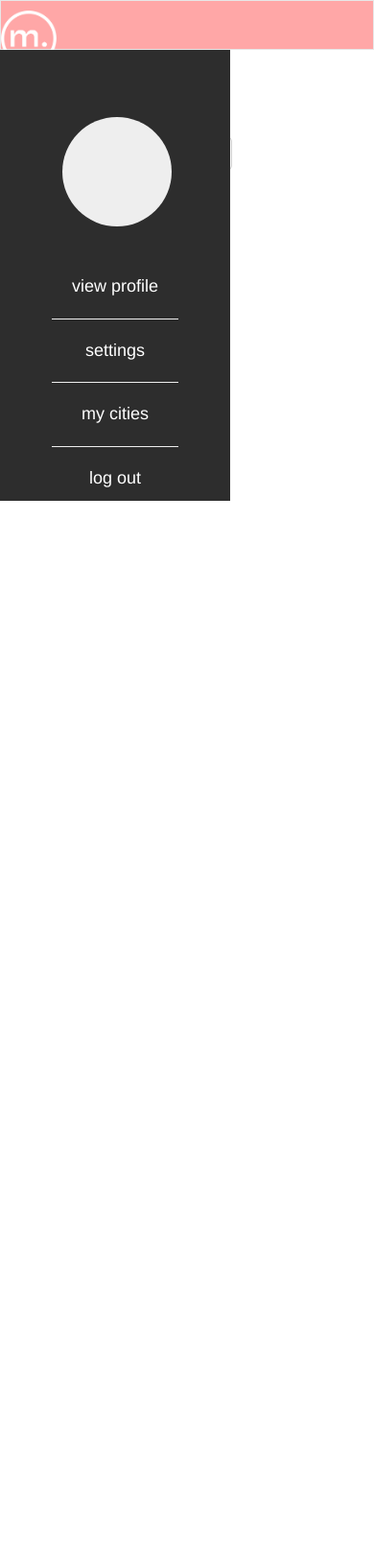
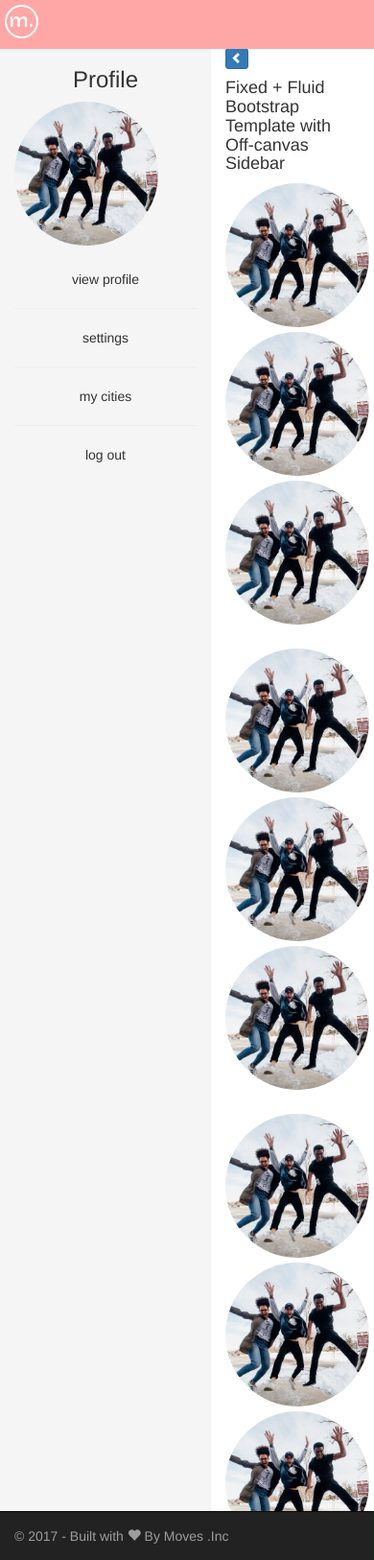
Before and after one commit to sarahkemi/curlsio, a Flask app: page /dashboard in a window 390 px wide. Shown: the whole page at 96% size. Run offline with Flask 2, Linux system fonts and the light colour scheme; some libraries are stand-ins or nearby versions.

Commit message:
dashboard initial work

```diff
--- a/static/css/app.css
+++ b/static/css/app.css
@@ -1 +1,51 @@
 /* app.css */
+body,html,.row-offcanvas {
+  height:100%;
+}
+
+.pink {
+ background-color: #ffa7a7;
+}
+
+body {
+  padding-top: 50px;
+}
+
+.one {
+  background: url('../img/happy.jpg');
+}
+
+.logo {
+  padding-top: 5px;
+  padding-left: 5px;
+  background: url('../img/moves.iologo.png');
+  height: 40px;
+  width: 40px;
+}
+
+.circle {
+  display: inline-block;
+  padding-left: 20px;
+  width: 150px;
+  height: 150px;
+  border-radius: 50%;
+  background-repeat: no-repeat;
+  background-position: center center;
+  background-size: cover;
+}
+
+#sidebar {
+  width: inherit;
+  min-width: 220px;
+  max-width: 220px;
+  background-color:#f5f5f5;
+  float: left;
+  height:100%;
+  position:relative;
+  overflow-y:auto;
+  overflow-x:hidden;
+}
+#main {
+  height:100%;
+  overflow:auto;
+}
--- a/templates/dashboard.html
+++ b/templates/dashboard.html
@@ -8,45 +8,37 @@
 
         <!-- Bootstrap -->
         <link href="static/css/bootstrap.min.css" rel="stylesheet">
-        <link href="static/css/custom.css" rel="stylesheet">
+        <link href="static/css/app.css" rel="stylesheet">
     </head>
     <body>
-        <div class="main-nav">
-            <nav class="navbar navbar-default">
-              <div class="container-fluid">
-                <!-- Brand and toggle get grouped for better mobile display -->
+        <div class="navbar pink navbar-fixed-top">
     <div class="navbar-header">
-                    <img class="logo" src="../static/img/moves.iologo.png" height=58px width=58px>
+      <button type="button" class="navbar-toggle" data-toggle="collapse" data-target=".navbar-collapse">
+        <span class="icon-bar"></span>
+        <span class="icon-bar"></span>
+        <span class="icon-bar"></span>
+      </button>
+      <img class="logo" src="../static/img/moves.iologo.png">
     </div>
-              <span class="navbar-text">What's the move in...</span>
-                <span class="btn-group">
-                  <button type="button" class="btn btn-default" >City</button>
-                  <button type="button" class="btn btn-default dropdown-toggle" data-toggle="dropdown" aria-haspopup="true" aria-expanded="false">
-                    <span class="caret"></span>
-                    <span class="sr-only">Toggle Dropdown</span>
-                  </button>
-                  <ul class="dropdown-menu">
-                    <li><a href="#">Atlanta</a></li>
-                    <li><a href="#">San Francisco</a></li>
-                    <li><a href="#">Boston</a></li>
-                    <li><a href="#">Minneapolis</a></li>
+    <div class="collapse navbar-collapse">
+      <ul class="nav navbar-nav">
+        <li class="active"><a href="#">Home</a></li>
+        <li><a href="#about">About</a></li>
+        <li><a href="#contact">Contact</a></li>
       </ul>
-                </span>
-                  <span class="navbar-text">?</span>
+    </div><!--/.nav-collapse -->
+</div><!--/.navbar -->
+
+<div class="row-offcanvas row-offcanvas-left">
+  <div id="sidebar" class="sidebar-offcanvas">
+      <div class="col-md-12">
+        <h3 class="text-center">Profile</h3>
+        <div class="circle one text-center">
         </div>
-            </nav>
-        </div>
-        <div class="row">
-            <div class="col-sm-2">
-            <div class="main-sidebar">
-                <div class="wrapper">
-                    <div class="row">
-                        <div class="column" id="sidebar">
-                            <div class="navbar-contents"></div>
-                            <div class="profile-photo">
-                                <div id="circle"></div>
-                            </div>
-                            <ul class="nav" id="menu">
+        <br>
+        <br>
+        <ul class="nav nav-pills nav-stacked">
+            <ul class="nav text-center" id="menu">
                 <li><p>view profile</p></li>
                 <li><hr class="line"></li>
                 <li><p>settings</p></li>
@@ -55,26 +47,50 @@
                 <li><hr class="line"></li>
                 <li><p>log out</p></li>
             </ul>
+        </ul>
+      </div>
+  </div>
+  <div id="main">
+      <div class="col-md-12">
+          <p class="visible-xs">
+            <button type="button" class="btn btn-primary btn-xs" data-toggle="offcanvas"><i class="glyphicon glyphicon-chevron-left"></i></button>
+          </p>
+          <h4>Fixed + Fluid Bootstrap Template with Off-canvas Sidebar</h4>
+          <div class="row">
+            <div class="col-md-4"><div class="circle one text-center">
+        </div> </div>
+              <div class="col-md-4"><div class="circle one text-center">
+        </div></div>
+              <div class="col-md-4"><div class="circle one text-center">
+        </div></div>
+          </div>
+          <br>
+          <div class="row">
+              <div class="col-md-4"><div class="circle one text-center">
+        </div></div>
+              <div class="col-md-4"><div class="circle one text-center">
+        </div></div>
+              <div class="col-md-4"><div class="circle one text-center">
+        </div></div>
+          </div>
+          <br>
+          <div class="row">
+              <div class="col-md-4"><div class="circle one text-center">
+        </div></div>
+              <div class="col-md-4"><div class="circle one text-center">
+        </div></div>
+              <div class="col-md-4"><div class="circle one text-center">
+        </div></div>
+      </div>
+  </div>
+</div><!--/row-offcanvas -->
+    </body>
+<div id="footer">
+  <div class="navbar navbar-inverse navbar-fixed-bottom">
+    <div class="container">
+      <p class="navbar-text pull-left">© 2017 - Built with <span class="glyphicon glyphicon-heart"></span> By Moves .Inc
+      </p>
       </div>
     </div>
 </div>
-            </div>
-            </div>
-            <div class="col-sm-10">
-                <div class="main-section">
-                    <div class="row">
-                        <div class="col-sm-4">
-                            <div id="circle"></div>
-                        </div>
-                        <div class="col-sm-4">
-
-                        </div>
-                        <div class="col-sm-4">
-
-                        </div>
-                    </div>
-                </div>
-            </div>
-        </div>
-    </body>
 </html>
```
Lines whose indentation alone changed are shown as unchanged.
